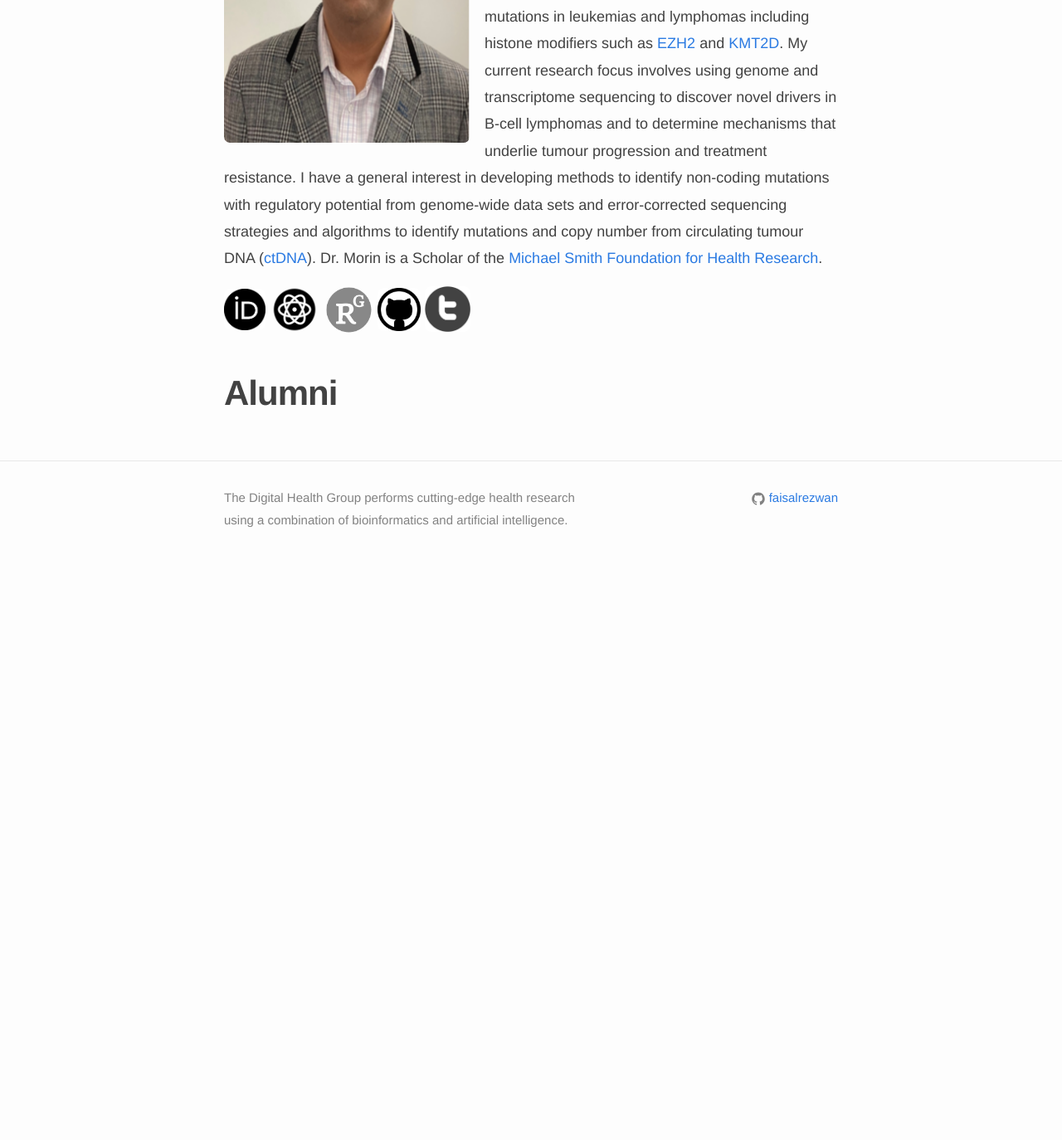
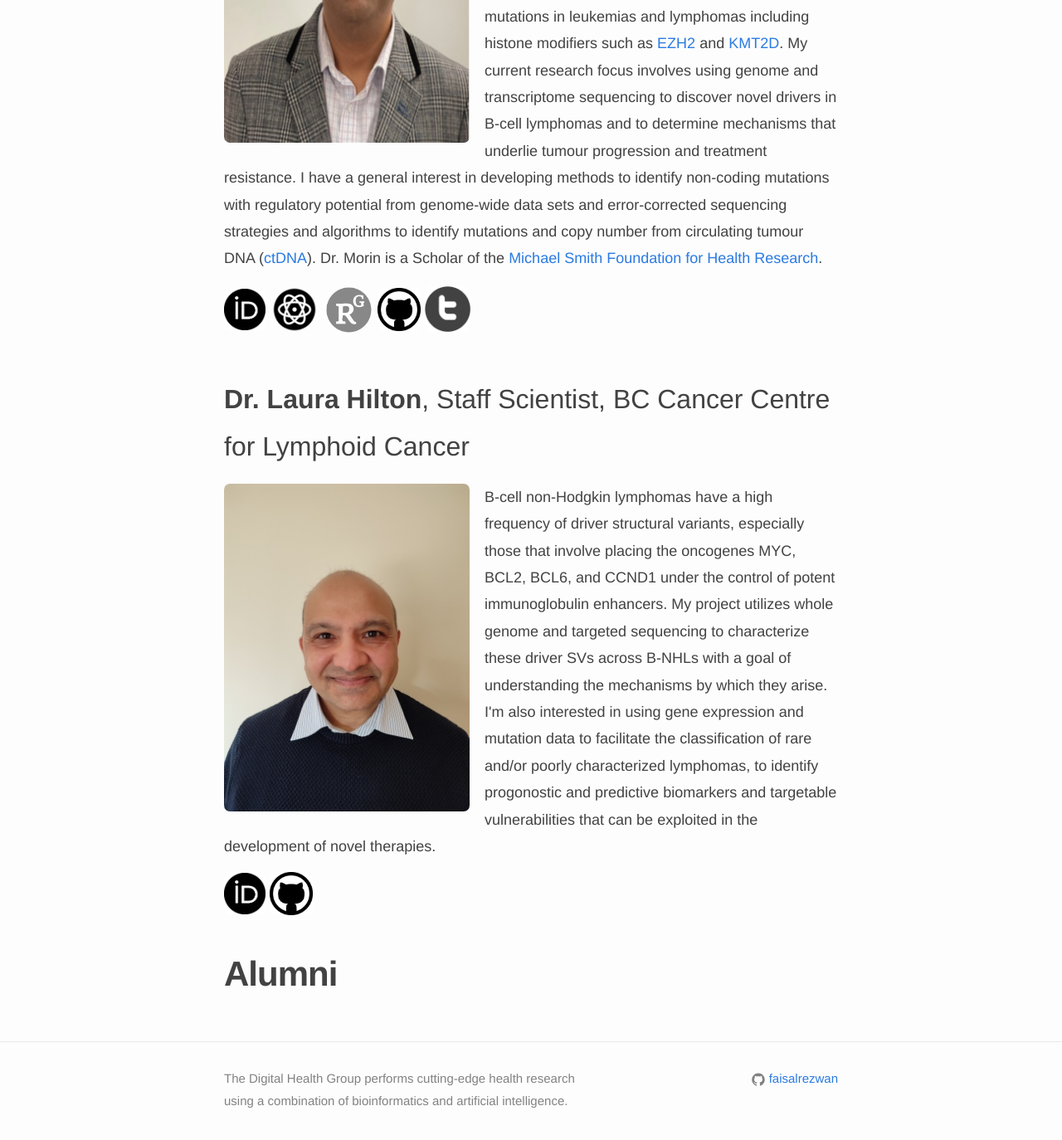
Before and after one commit to rezwanlab/rezwanlab.github.io, a Jekyll site: the page built from _pages/team/index.md, in a window 1280 px wide and 1400 px high, scrolled down 763 px. Shown: the top 1374 px of the window at 83% size. Built offline with Jekyll 4.4.1, drawn with Linux system fonts in a browser that asks for light colours; nearby versions of some CDN libraries; before the commit the page ends 1463 px from its top, so only the background shows below that.

Commit message:
Update team.yml

```diff
--- a/_data/team.yml
+++ b/_data/team.yml
@@ -25,3 +25,23 @@
     tumour DNA (<a href="https://www.ncbi.nlm.nih.gov/pubmed/28874686">ctDNA</a>). Dr. Morin is a Scholar of the <a href="https://www.msfhr.org/">Michael Smith Foundation for Health Research</a>.
 
   photo: team/RezwanF.png
+
+
+- name: Dr. Laura Hilton
+  is_pi: False
+  is_current: True
+  position: Staff Scientist, BC Cancer Centre for Lymphoid Cancer
+  github: https://github.com/lkhilton
+  orcid: https://orcid.org/0000-0002-6413-6586
+  bio: >
+    B-cell non-Hodgkin lymphomas have a high frequency of driver structural
+    variants, especially those that involve placing the oncogenes MYC, BCL2,
+    BCL6, and CCND1 under the control of potent immunoglobulin enhancers.
+    My project utilizes whole genome and targeted sequencing to characterize
+    these driver SVs across B-NHLs with a goal of understanding the mechanisms
+    by which they arise. I'm also interested in using gene expression and
+    mutation data to facilitate the classification of rare and/or poorly
+    characterized lymphomas, to identify progonostic and predictive biomarkers
+    and targetable vulnerabilities that can be exploited in the development
+    of novel therapies.
+  photo: team/AMistry.jpg
```
